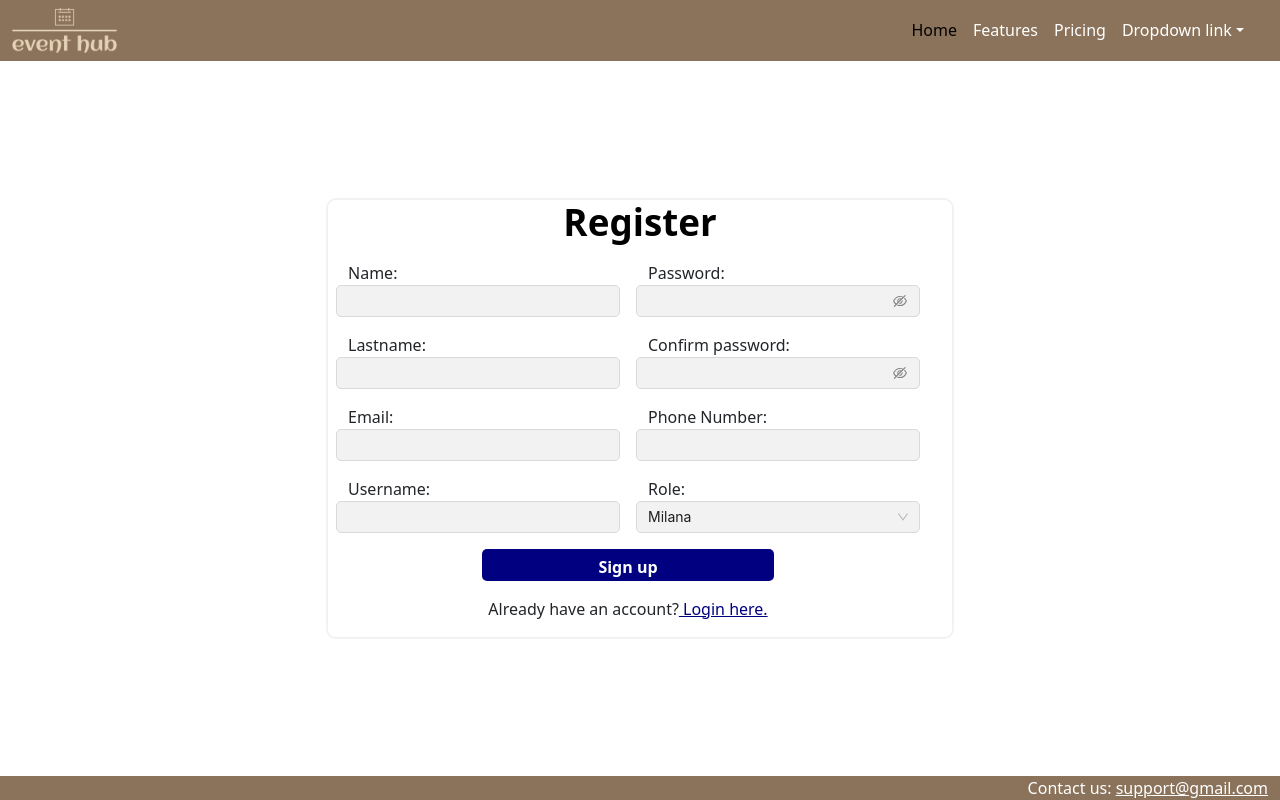
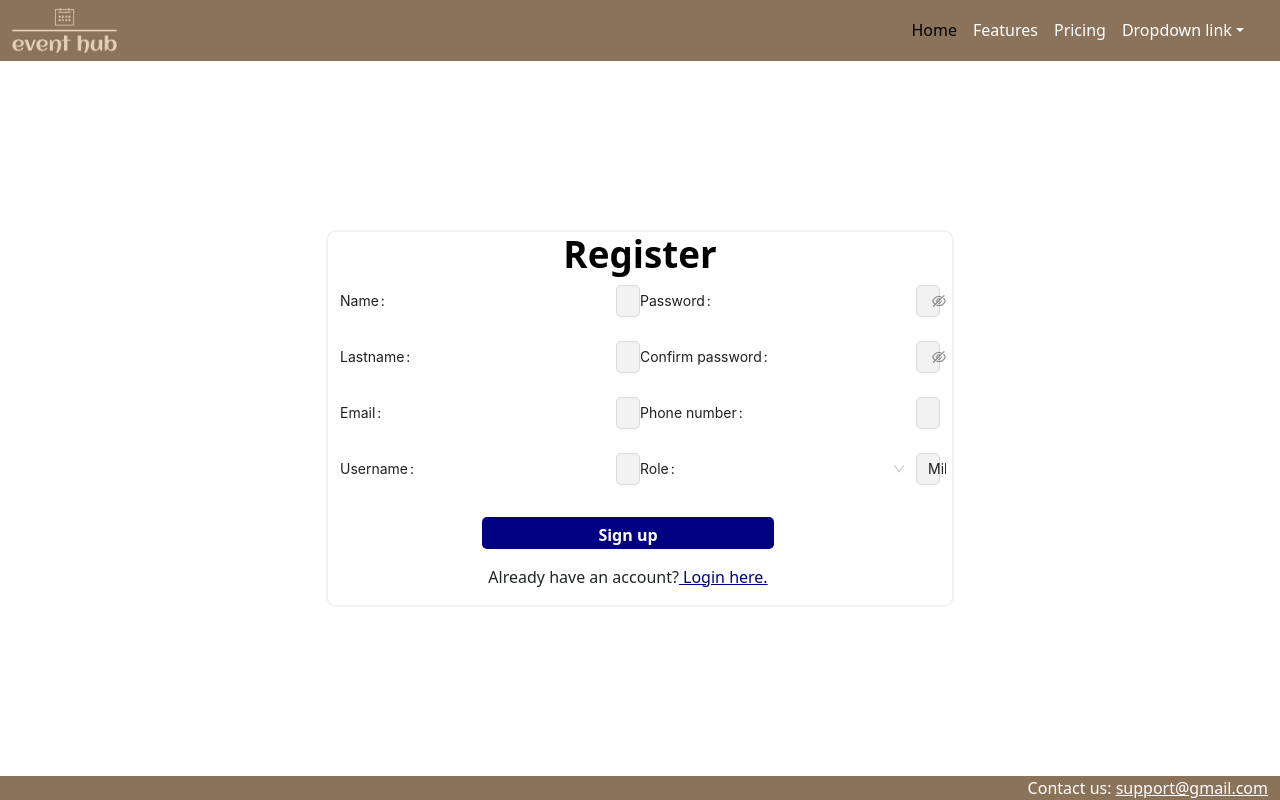
Before and after one commit to milanaknezevic/Event-Hub-FE, a React (Vite) app: page /register in a window 1280 px wide. Built offline with nearby package versions, Linux system fonts and the light colour scheme.

Commit message:
registration in progress

```diff
--- a/src/CustomHooks/UseFormattedBackendErrors.jsx
+++ b/src/CustomHooks/UseFormattedBackendErrors.jsx
@@ -1,15 +1,14 @@
 // useFormattedBackendErrors.js
-import { useEffect } from 'react';
+import {useEffect} from 'react';
 
 const useFormattedBackendErrors = (backendErrors, setErrors) => {
     useEffect(() => {
-        if (backendErrors.errors && backendErrors.errors.length > 0) {
-            console.log("uslo")
+        setErrors({})
+        if (backendErrors.errors && backendErrors.errors?.length > 0) {
             const formattedErrors = {};
             backendErrors.errors.forEach(error => {
                 formattedErrors[error.field] = error.message;
             });
-            console.log("formattedErrors ",formattedErrors)
             setErrors(formattedErrors);
         }
     }, [backendErrors, setErrors]);
--- a/src/components/FormComponents/CustomInput.jsx
+++ b/src/components/FormComponents/CustomInput.jsx
@@ -1,35 +1,31 @@
-import {ErrorMessage, Field} from "formik";
-import {Input} from "antd";
+import {Form, Input} from "antd";
 
-
-const CustomInput = ({label, name, errors, touched, type = "text", ...rest}) => {
-    const isPasswordField = type === "password";
+const CustomInput = ({label, name, type, onChange, value, errorMessage}) => {
+    const inputComponent = type === "password" ? (
+        <Input.Password
+            id={name}
+            name={name}
+            onChange={onChange}
+            value={value}
+        />
+    ) : (
+        <Input
+            id={name}
+            name={name}
+            type={type}
+            onChange={onChange}
+            value={value}
+        />
+    );
 
     return (
-        <div className={"row p-2 d-flex justify-content-center"}>
-            <label htmlFor={name}>{label}:</label>
-            <Field name={name}>
-                {({field}) => (
-                    <>
-                        {isPasswordField ? (
-                            <Input.Password
-                                {...field}
-                                {...rest}
-                                className={errors[name] && touched[name] ? "input-error" : "stil"}
-                            />
-                        ) : (
-                            <Input
-                                {...field}
-                                {...rest}
-                                className={errors[name] && touched[name] ? "input-error" : "stil"}
-                            />
-                        )}
-                    </>
-                )}
-            </Field>
-            <ErrorMessage name={name} component="div" className="error"/>
-
-        </div>
+        <Form.Item
+            label={label}
+            validateStatus={errorMessage ? "error" : ""}
+            help={errorMessage}
+        >
+            {inputComponent}
+        </Form.Item>
     );
 };
 
--- a/src/components/FormComponents/CustomSelect.jsx
+++ b/src/components/FormComponents/CustomSelect.jsx
@@ -1,22 +1,17 @@
-import {ErrorMessage, Field} from "formik";
-import {Select} from "antd";
+import {Form, Select} from "antd";
 
 
-const CustomSelect = ({label, name, options, errors, touched, ...rest}) => {
-    const handleCategoryChange = (categoryId) => {
-        console.log("id kategorije " + categoryId)
-        // if (categoryId !== null) {
-        //     dispatch(getCategory({id: categoryId}));
-        // }
-    };
+const CustomSelect = ({label, name, type, onChange, value, errorMessage, options}) => {
 
     return (
-        <div className={"row p-2 d-flex justify-content-center"}>
-            <label htmlFor={name}>{label}:</label>
-            <Field
-                name={name}>
-                {({field, form}) => (
-                    <Select className={"p-0"} onChange={handleCategoryChange}
+
+        <Form.Item
+            label={label}>
+
+            <Select
+                id={name}
+                name={name}
+                type={type}
                 defaultValue="Milana"
             >
                 {options.map(option => (
@@ -25,10 +20,9 @@ const CustomSelect = ({label, name, options, errors, touched, ...rest}) => {
                     </Select.Option>
                 ))}
             </Select>
-                )}
-            </Field>
-            <ErrorMessage name={name} component="div" className="error"/>
-        </div>
+        </Form.Item>
+
+
     );
 };
 
--- a/src/components/Login/Login.css
+++ b/src/components/Login/Login.css
@@ -1,5 +1,5 @@
+.register-container,
 .login-container {
-    /*background-color: var(--gray-color);*/
     overflow: hidden;
     border-radius: 10px;
     border: 2px solid var(--gray-color);
@@ -8,6 +8,7 @@
     border: 1px solid red;
 }
 
+.register-container h1,
 .login-container h1 {
     color: black;
     font-size: 2.3em;
@@ -15,32 +16,27 @@
     cursor: pointer;
 }
 
-/*.login-container .title {*/
-/*    background-color: var(--blue-color);*/
-
-/*}*/
+.register-container .ant-select .ant-select-selector,
+.register-container .ant-input-password,
+.register-container input,
 .login-container .ant-select .ant-select-selector,
 .login-container .ant-input-password,
 .login-container input {
     border-radius: 5px;
     background-color: var(--gray-color)
 }
-
-/*.login-container input:hover{*/
-/*    border-radius: 5px;*/
-/*   !* background-color: green;*!*/
-/*}*/
-
+.register-container .login-link,
 .login-container .register-link {
     color: var(--blue-color);
 }
 
+.register-container .login-link:hover,
 .login-container .register-link:hover {
     color: black;
 }
 
 
-
+.register-container .register-btn,
 .login-container .login-btn {
     background-color: var(--blue-color);
     color: var(--white-color);
@@ -52,8 +48,15 @@
     transition: background-color 0.3s;
 
 }
-
+.register-container .register-btn:hover,
 .login-container .login-btn:hover {
     color: var(--white-color);
     background-color: var(--blue2-color);
 }
+
+.login .ant-col,
+.register .ant-col {
+    display: flex;
+    justify-content: start;
+    width: 100%;
+}
--- a/src/components/Login/Login.jsx
+++ b/src/components/Login/Login.jsx
@@ -1,37 +1,40 @@
-import {Form, Formik} from "formik";
+import {useFormik} from "formik";
 import {loginSchema} from "../../schemas/index.jsx";
-import {NavLink} from "react-router-dom";
+import CustomInput from "../FormComponents/CustomInput.jsx";
 import {Button} from "antd";
-import CustomInput from "../FormComponents/CustomInput.jsx";
-import {useDispatch} from "react-redux";
+import {NavLink, useNavigate} from "react-router-dom";
 import {userLogin} from "../../redux/auth.jsx";
-import { useSelector } from "react-redux";
+import {useDispatch, useSelector} from "react-redux";
+import useFormattedBackendErrors from "../../CustomHooks/UseFormattedBackendErrors.jsx";
+import {useEffect} from "react";
+
 const Login = () => {
+    const dispatch = useDispatch()
+    const navigate = useNavigate();
+    const {backendErrors, isAuthenticated} = useSelector(state => state.auth);
+    const onSubmit = async (values) => {
+        await dispatch(userLogin(values));
 
-    const dispatch = useDispatch()
-    const backendErrors = useSelector(state => state.auth.backendErrors);
-    console.log("backendErrors ",backendErrors)
+    };
+    useEffect(() => {
+        if (isAuthenticated) {
+            navigate("/")
+        }
+        // formik.resetForm();
 
-    const onSubmit = async (values, { setErrors }) => {
-        try {
-            const response = await dispatch(userLogin(values));
-            console.log("Response", response);
+    }, [isAuthenticated])
 
-            // Clear existing errors
-            setErrors({});
+    const formik = useFormik({
+        initialValues: {
+            username: '',
+            password: '',
+        },
+        validationSchema: loginSchema,
+        onSubmit: onSubmit,
+    });
 
-            // Handle backend errors
-            if (backendErrors.errors.length > 0) {
-                const formattedErrors = {};
-                backendErrors.errors.forEach(error => {
-                    formattedErrors[error.field] = error.message;
-                });
-                setErrors(formattedErrors);
-            }
-        } catch (error) {
-            console.error("Error during login", error);
-        }
-    };
+    useFormattedBackendErrors(backendErrors, formik.setErrors)
+
     return (
         <div className="container-fluid flex-grow-1 d-flex align-items-center justify-content-center">
             <div className={"row justify-content-center w-100"}>
@@ -40,28 +43,38 @@ const Login = () => {
                         <div className={"col-12 d-flex justify-content-center title"}>
                             <h1>Login</h1>
                         </div>
-                        <Formik
-                            initialValues={{username: "", password: ""}}
-                            validationSchema={loginSchema}
-                            onSubmit={onSubmit}
-                        >
-                            {({errors, touched, handleBlur}) => (
-                                <Form>
+                        <form onSubmit={formik.handleSubmit} className={"row justify-content-center login"}>
+
+                            <div className={"col-12"}>
                                 <CustomInput
                                     label="Username"
                                     name="username"
-                                        errors={errors}
-                                        touched={touched}
-                                        onBlur={handleBlur}
+                                    type="text"
+                                    onChange={formik.handleChange}
+                                    value={formik.values.username}
+                                    errorMessage={
+                                        formik.errors.username && formik.touched.username
+                                            ? formik.errors.username
+                                            : ""
+                                    }
                                 />
+                            </div>
+                            <div className={"col-12"}>
                                 <CustomInput
                                     label="Password"
                                     name="password"
                                     type="password"
-                                        errors={errors}
-                                        touched={touched}
-                                        onBlur={handleBlur}
+                                    onChange={formik.handleChange}
+                                    value={formik.values.password}
+                                    errorMessage={
+                                        formik.errors.password && formik.touched.password
+                                            ? formik.errors.password
+                                            : ""
+                                    }
                                 />
+                            </div>
+
+
                             <div className={"col-12 p-2 d-flex justify-content-center pb-3"}>
                                 <Button className="login-btn btn col-6" htmlType="submit" type="submit">Login
                                 </Button>
@@ -75,9 +88,7 @@ const Login = () => {
                                     </NavLink>
                                 </div>
                             </div>
-                                </Form>
-                            )}
-                        </Formik>
+                        </form>
                     </div>
                 </div>
             </div>
--- a/src/components/Register/Register.jsx
+++ b/src/components/Register/Register.jsx
@@ -1,30 +1,23 @@
-import {Form, Formik} from "formik";
+import {useFormik} from "formik";
 import {registrationSchema} from "../../schemas/index.jsx";
+import CustomInput from "../FormComponents/CustomInput.jsx";
+import {Button} from "antd";
 import {NavLink} from "react-router-dom";
-import {Button} from "antd";
-import CustomInput from "../FormComponents/CustomInput.jsx";
 import CustomSelect from "../FormComponents/CustomSelect.jsx";
 
 const Register = () => {
-    const onSubmit = async (values, actions) => {
-        await new Promise((resolve) => setTimeout(resolve, 1000));
-        actions.resetForm();
+    const onSubmit = async () => {
+        console.log("register")
+
     };
     const roleOptions = [
         {id: 'admin', name: 'Administrator'},
         {id: 'user', name: 'Regular User'},
     ];
-//name, lastname, email, username, password, phoneNumber, role, status, avatar
-    return (
-        <div className="container-fluid flex-grow-1 d-flex align-items-center justify-content-center">
-            <div className={"row justify-content-center w-100"}>
-                <div className={"col-10 col-md-6 login-container"}>
-                    <div className={"row"}>
-                        <div className={"col-12 d-flex justify-content-center title"}>
-                            <h1>Register</h1>
-                        </div>
-                        <Formik
-                            initialValues={{
+
+
+    const formik = useFormik({
+        initialValues: {
             name: "",
             lastname: "",
             email: "",
@@ -34,38 +27,61 @@ const Register = () => {
             phoneNumber: "",
             role: "",
             avatar: ""
-                            }}
-                            validationSchema={registrationSchema}
-                            onSubmit={onSubmit}
-                        >
-                            {({errors, touched, handleBlur}) => (
-                                <Form className={"row justify-content-center"}>
+        },
+        validationSchema: registrationSchema,
+        onSubmit: onSubmit,
+    });
+
+    return (
+        <div className="container-fluid flex-grow-1 d-flex align-items-center justify-content-center">
+            <div className={"row justify-content-center w-100"}>
+                <div className={"col-10 col-md-6 register-container"}>
+                    <div className={"row"}>
+                        <div className={"col-12 d-flex justify-content-center title"}>
+                            <h1>Register</h1>
+                        </div>
+                        <form onSubmit={formik.handleSubmit} className={"row justify-content-center register"}>
                             <div className={"col-12 col-md-6"}>
                                 <CustomInput
                                     label="Name"
                                     name="name"
-                                            errors={errors}
-                                            touched={touched}
-                                            onBlur={handleBlur}
+                                    type="text"
+                                    onChange={formik.handleChange}
+                                    value={formik.values.name}
+                                    errorMessage={
+                                        formik.errors.name && formik.touched.name
+                                            ? formik.errors.name
+                                            : ""
+                                    }
                                 />
                             </div>
                             <div className={"col-12 col-md-6"}>
+
                                 <CustomInput
                                     label="Password"
                                     name="password"
                                     type="password"
-                                            errors={errors}
-                                            touched={touched}
-                                            onBlur={handleBlur}
+                                    onChange={formik.handleChange}
+                                    value={formik.values.password}
+                                    errorMessage={
+                                        formik.errors.password && formik.touched.password
+                                            ? formik.errors.password
+                                            : ""
+                                    }
                                 />
                             </div>
                             <div className={"col-12 col-md-6"}>
                                 <CustomInput
                                     label="Lastname"
                                     name="lastname"
-                                            errors={errors}
-                                            touched={touched}
-                                            onBlur={handleBlur}
+                                    type="text"
+                                    onChange={formik.handleChange}
+                                    value={formik.values.lastname}
+                                    errorMessage={
+                                        formik.errors.lastname && formik.touched.lastname
+                                            ? formik.errors.lastname
+                                            : ""
+                                    }
                                 />
                             </div>
                             <div className={"col-12 col-md-6"}>
@@ -73,39 +89,55 @@ const Register = () => {
                                     label="Confirm password"
                                     name="confirmPassword"
                                     type="password"
-                                            errors={errors}
-                                            touched={touched}
-                                            onBlur={handleBlur}
+                                    onChange={formik.handleChange}
+                                    value={formik.values.confirmPassword}
+                                    errorMessage={
+                                        formik.errors.confirmPassword && formik.touched.confirmPassword
+                                            ? formik.errors.confirmPassword
+                                            : ""
+                                    }
                                 />
                             </div>
                             <div className={"col-12 col-md-6"}>
-
                                 <CustomInput
                                     label="Email"
                                     name="email"
                                     type="email"
-                                            errors={errors}
-                                            touched={touched}
-                                            onBlur={handleBlur}
+                                    onChange={formik.handleChange}
+                                    value={formik.values.email}
+                                    errorMessage={
+                                        formik.errors.email && formik.touched.email
+                                            ? formik.errors.email
+                                            : ""
+                                    }
                                 />
                             </div>
-
                             <div className={"col-12 col-md-6"}>
                                 <CustomInput
-                                            label="Phone Number"
+                                    label="Phone number"
                                     name="phoneNumber"
-                                            errors={errors}
-                                            touched={touched}
-                                            onBlur={handleBlur}
+                                    type="text"
+                                    onChange={formik.handleChange}
+                                    value={formik.values.phoneNumber}
+                                    errorMessage={
+                                        formik.errors.phoneNumber && formik.touched.phoneNumber
+                                            ? formik.errors.phoneNumber
+                                            : ""
+                                    }
                                 />
                             </div>
                             <div className={"col-12 col-md-6"}>
                                 <CustomInput
                                     label="Username"
                                     name="username"
-                                            errors={errors}
-                                            touched={touched}
-                                            onBlur={handleBlur}
+                                    type="text"
+                                    onChange={formik.handleChange}
+                                    value={formik.values.username}
+                                    errorMessage={
+                                        formik.errors.username && formik.touched.username
+                                            ? formik.errors.username
+                                            : ""
+                                    }
                                 />
                             </div>
                             <div className={"col-12 col-md-6"}>
@@ -114,21 +146,19 @@ const Register = () => {
 
 
                             <div className={"col-12 p-2 d-flex justify-content-center pb-3"}>
-                                        <Button className="login-btn btn col-6" htmlType="submit" type="submit">Sign up
+                                <Button className="register-btn btn col-6" htmlType="submit" type="submit">Sign up
                                 </Button>
                             </div>
                             <div className={"col-12 d-flex justify-content-center pb-3"}>
                                 <div>
                                     Already have an account?
-                                            <NavLink className={"register-link"} to="/login">
+                                    <NavLink className={"login-link"} to="/login">
                                         {" "}
                                         Login here.
                                     </NavLink>
                                 </div>
                             </div>
-                                </Form>
-                            )}
-                        </Formik>
+                        </form>
                     </div>
                 </div>
             </div>
--- a/src/schemas/index.jsx
+++ b/src/schemas/index.jsx
@@ -16,6 +16,7 @@ export const registrationSchema = yup.object().shape({
     email: yup.string().email('Enter a valid email address').required('Email is required'),
     username: yup.string().required('Required'),
     password: yup.string().required('Required').min(8, 'Password must be at least 8 characters'),
+    confirmPassword: yup.string().required('Required').min(8, 'Password must be at least 8 characters'),
     phoneNumber: yup.string().required('Required'),
     role: yup.string().required('Required'),
     status: yup.string().required('Required'),
```
Also changed, not shown: src/App.css (+2 -29 lines), src/components/Navbar/HorizontalNavbar.module.css (+25 -0 lines), src/redux/auth.jsx (+4 -7 lines). Lines whose indentation alone changed are shown as unchanged.
